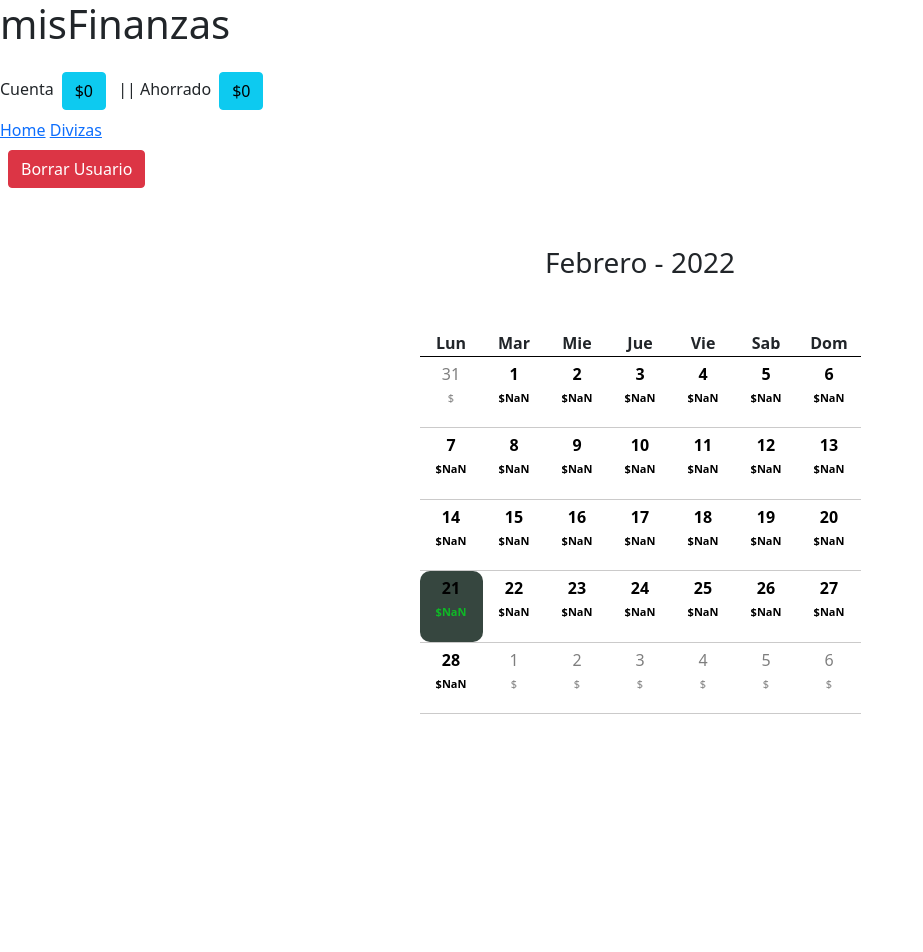
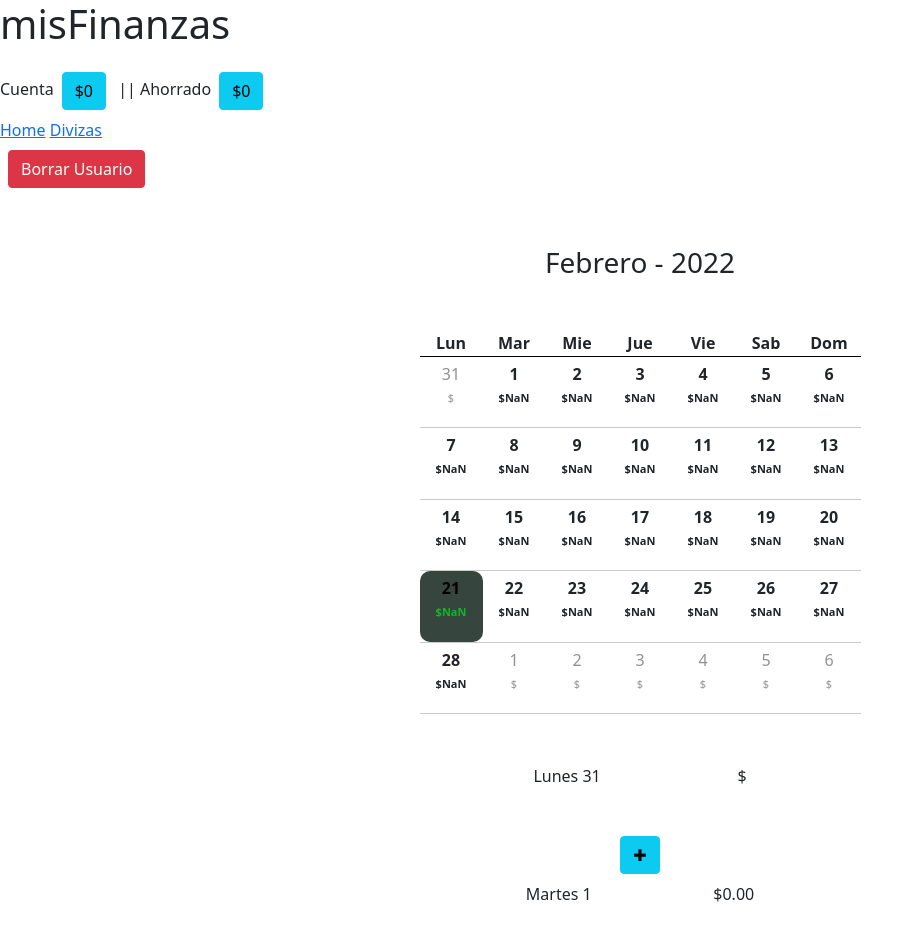
Before and after one commit to simon320/misFinanzas, a React (Create React App) app: page /HomePage/Calendar in a window 1280 px wide. Shown: the top 952 px of the page, without its empty margins (0-923 px from the left). Before the commit the page ends 800 px from the top, so only its background shows below. Built offline with nearby package versions, Linux system fonts and the light colour scheme.

Commit message:
take-two

```diff
--- a/src/App.css
+++ b/src/App.css
@@ -81,3 +81,11 @@ td p {
   display: flex;
   justify-content: center;
 }
+
+.notView {
+  display: none;
+}
+
+.siView {
+  position: absolute;
+}
--- a/src/App.js
+++ b/src/App.js
@@ -17,7 +17,7 @@ function App() {
           <Route path="StartingAcount" element={<StartingAcount />} />
           <Route path="HomePage" element={<HomePage />}>
             <Route path="Calendar" element={<Calendar />} >
-              <Route path="Date" element={<Date />} />
+                {/* <Route path="Date" element={<Date />} /> */}
             </Route>
             <Route path="ForeignExchange" element={<ForeignExchange />} />
           </Route>
--- a/src/components/Calendar.jsx
+++ b/src/components/Calendar.jsx
@@ -1,14 +1,14 @@
-import React, { useEffect, useContext } from "react";
+import React, { useState, useEffect, useContext } from "react";
 import { useCalendar } from "../hooks/useCalendar";
 import { Link, Outlet } from "react-router-dom";
 import { FinanceContext } from "../context/financeContext";
 import DateMont from "../components/DateMont";
 import Date from "./Date";
+import "../App.css"
 
 const Calendar = () => {
 
   let x = 1;
-  let y;
   const {
     today,
     calendarRows,
@@ -20,9 +20,14 @@ const Calendar = () => {
     firstDayInMonth,
   } = useCalendar();
 
-  // const dateClickHandle = () => {
-  //   console.log(selectedDate);
-  // };
+  const [classClick, setClassClick] = useState("notView")
+
+  const dateClickHandle = (e) => {
+    console.log(calendarRows)
+  };
+
+  console.log(calendarRows)
+
 
   return (
     <div className="container-div">
@@ -45,9 +50,11 @@ const Calendar = () => {
               <tr className="border-b-ligth" key={cols[0].date}>
                 {cols.map((col) =>
                   col.date === todayFormatted ? (
+
                     <td
                       key={x++}
                       className={`${col.classes} center today table-dark text-bold`}
+                      onClick={() => dateClickHandle()}
                     >
                       <Link
                         className="link"
@@ -60,7 +67,9 @@ const Calendar = () => {
                         </p>
                       </Link>
                     </td>
+
                   ) : (
+                    <>
                     <td
                       key={x++}
                       className={`center ${col.classes} ${
@@ -68,19 +77,24 @@ const Calendar = () => {
                         col.classes !== "in-next-month" &&
                         "text-bold"
                       }`}
-                    >
-                      <Link
+                      onClick={() => dateClickHandle(col)}
+                      >
+                      {/* <Link
                         className="link"
                         to={"Date"}
                         col={col}
                         key={col.date}
-                      >
+                        >
+                      </Link> */}
                         {col.value}
                         <p>
                           ${col.amountPerDay}
                         </p>
-                      </Link>
                     </td>
+                    <div key={col.date} className={classClick}>
+                    <Date nameDay={col.nameDay} date={col.value} amount={col.amountPerDay} />
+                  </div>
+                        </>
                   )
                 )}
               </tr>
@@ -88,7 +102,19 @@ const Calendar = () => {
           })}
         </tbody>
       </table>
-      <Outlet />
+      {/* <Outlet /> */}
+      {Object.values(calendarRows).map((cols) => {
+        return (
+          <div key={cols[0].value}>
+            {cols.map((col) => (
+              <div key={col.date} >
+                <Date nameDay={col.nameDay} date={col.value} amount={col.amountPerDay} />
+              </div>
+            ))}
+          </div>
+        )
+        })
+      }
     </div>
   );
 };
--- a/src/components/Date.jsx
+++ b/src/components/Date.jsx
@@ -12,7 +12,7 @@ const init = () => {
   return dataIncome ? JSON.parse(dataIncome) : [];
 };
 
-const Date = () => {
+const Date = (props) => {
 
   const [state, dispatch] = useReducer(RowReducer, [], init);
 
@@ -20,8 +20,8 @@ const Date = () => {
     localStorage.setItem("dataIncome", JSON.stringify(state));
   }, [state]);
 
-  const { amountPerDay } = useContext(FinanceContext);
-  const [amount, setAmount] = useState(amountPerDay);
+    // const { amountPerDay } = useContext(FinanceContext);
+    const [amount, setAmount] = useState(props.amount);
 
   const [active, setActive] = useState(false);
   const [actionAdd, setActionAdd] = useState("");
@@ -65,10 +65,10 @@ const Date = () => {
           justifyContent: "space-around",
         }}
       >
-        <p> {dates[0].date}</p>
+        <p> {props.nameDay} {props.date}</p>
         <p>${amount}</p>
       </div>
-        <Row data={state} dispatch={dispatch} set={setAmount} amountP={amount} />
+        <Row data={state} dispatch={dispatch} amountP={amount} />
       <div className="flex"></div>
       <div className="flex">
         {active && optionAdd()}
--- a/src/hooks/useCalendar.js
+++ b/src/hooks/useCalendar.js
@@ -4,7 +4,6 @@ import { FinanceContext } from "../context/financeContext";
 const daysShortArr = ["Lun", "Mar", "Mie", "Jue", "Vie", "Sab", "Dom"];
 const daysName = ["Lunes", "Martes", "Miercoles", "Jueves", "Viernes", "Sabado", "Domingo"];
 const monthNamesArr = ["Enero", "Febrero", "Marzo", "Abril", "Mayo", "Junio", "Julio", "Agosto", "Septiembre", "Noviembre", "Diciembre"];
-
 
 
 export function useCalendar(daysShort = daysShortArr, monthNames = monthNamesArr) {
@@ -38,15 +37,11 @@ export function useCalendar(daysShort = daysShortArr, monthNames = monthNamesArr
             ...calendarRows[i],
             {
               classes: "in-prev-month",
-              date: `${prevMonthStartingPoint}-${
-                selectedDate.getMonth() === 0 ? 12 : selectedDate.getMonth()
-              }-${
-                selectedDate.getMonth() === 0
+              date: `${prevMonthStartingPoint}-${selectedDate.getMonth() === 0 ? 12 : selectedDate.getMonth()}-${selectedDate.getMonth() === 0
                   ? selectedDate.getFullYear() - 1
-                  : selectedDate.getFullYear()
-              }`,
+                  : selectedDate.getFullYear()}`,
               value: prevMonthStartingPoint,
-              nameDay: daysName[j]
+              nameDay: daysName[j - 1],
             },
           ];
           prevMonthStartingPoint++;
@@ -55,12 +50,10 @@ export function useCalendar(daysShort = daysShortArr, monthNames = monthNamesArr
             ...calendarRows[i],
             {
               classes: "",
-              date: `${currentMonthCounter}-${
-                selectedDate.getMonth() + 1
-              }-${selectedDate.getFullYear()}`,
+              date: `${currentMonthCounter}-${selectedDate.getMonth() + 1}-${selectedDate.getFullYear()}`,
               value: currentMonthCounter,
               amountPerDay: parseInt(amountPerDay).toFixed(2),
-              nameDay: daysName[j]
+              nameDay: daysName[(j-1)]
             },
           ];
           currentMonthCounter++;
@@ -70,12 +63,10 @@ export function useCalendar(daysShort = daysShortArr, monthNames = monthNamesArr
           ...calendarRows[i],
           {
             classes: "",
-            date: `${currentMonthCounter}-${
-              selectedDate.getMonth() + 1
-            }-${selectedDate.getFullYear()}`,
+            date: `${currentMonthCounter}-${selectedDate.getMonth() + 1}-${selectedDate.getFullYear()}`,
             value: currentMonthCounter,
             amountPerDay: parseInt(amountPerDay).toFixed(2),
-            nameDay: daysName[j]
+            nameDay: daysName[(j-1)]
           },
         ];
         currentMonthCounter++;
@@ -84,18 +75,13 @@ export function useCalendar(daysShort = daysShortArr, monthNames = monthNamesArr
           ...calendarRows[i],
           {
             classes: "in-next-month",
-            date: `${nextMonthCounter}-${
-              selectedDate.getMonth() + 2 === 13
+            date: `${nextMonthCounter}-${selectedDate.getMonth() + 2 === 13
                 ? 1
-                : selectedDate.getMonth() + 2
-            }
-                -${
-                  selectedDate.getMonth() + 2 === 13
+                : selectedDate.getMonth() + 2}-${selectedDate.getMonth() + 2 === 13
                     ? selectedDate.getFullYear() + 1
-                    : selectedDate.getFullYear()
-                }`,
+                    : selectedDate.getFullYear()}`,
             value: nextMonthCounter,
-            nameDay: daysName[j]
+            nameDay: daysName[(j-1)]
           },
         ];
         nextMonthCounter++;
```
Also changed, not shown: src/hooks/useDate.js (added, +39 -0 lines).
